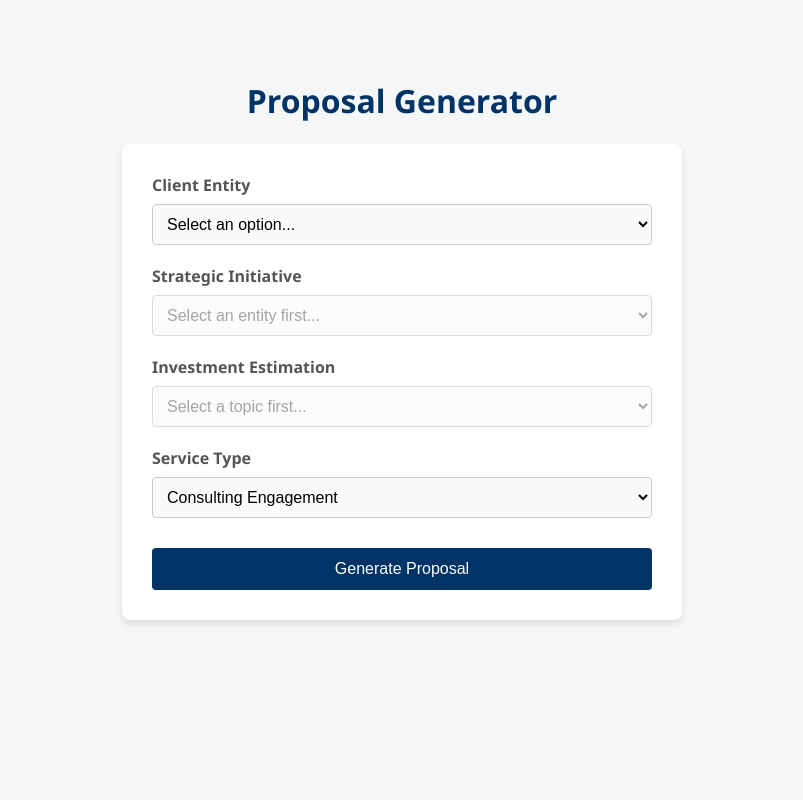
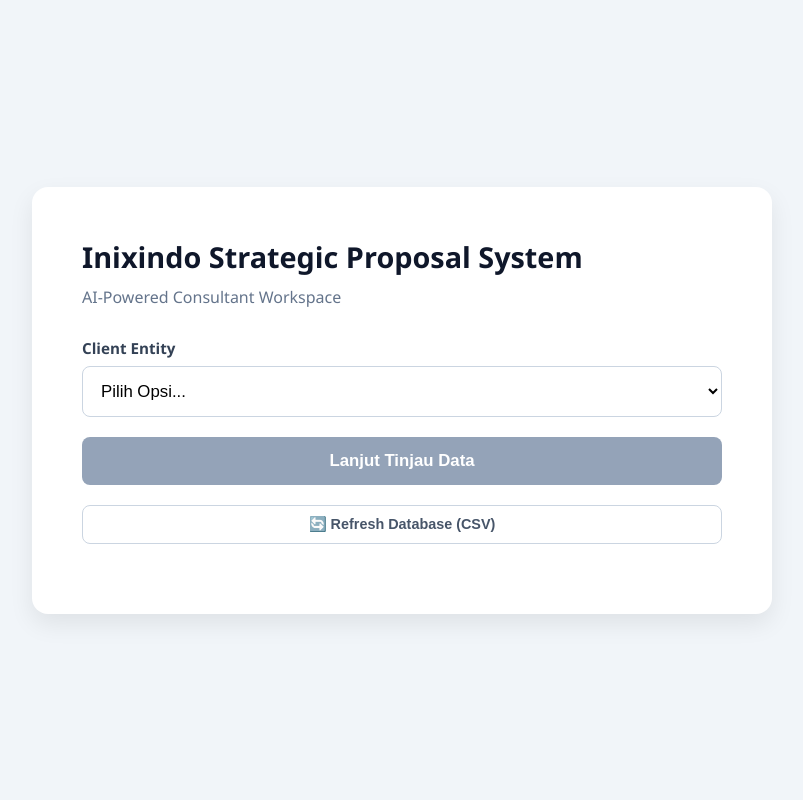
Before and after one commit to avariqfr30/InixindoUC1, a Flask app: page / in a window 1280 px wide. Shown: the whole page, without its empty margins (238-1041 px from the left). Run offline with Flask 3, Linux system fonts and the light colour scheme.

Commit message:
UI change

```diff
--- a/Proposal gen/templates/index.html
+++ b/Proposal gen/templates/index.html
@@ -1,233 +1,301 @@
 <!DOCTYPE html>
-<html lang="en">
+<html lang="id">
 <head>
     <meta charset="UTF-8">
     <meta name="viewport" content="width=device-width, initial-scale=1.0">
-    <title>Proposal Generator</title>
+    <title>Strategic Proposal System</title>
     <style>
-        body {
-            font-family: 'Segoe UI', Tahoma, Geneva, Verdana, sans-serif;
-            background-color: #f4f7f6;
-            color: #333;
-            display: flex;
-            flex-direction: column;
-            align-items: center;
-            padding: 50px;
-        }
-        h1 { color: #003366; }
-        .form-container {
-            background: #fff;
-            padding: 30px;
-            border-radius: 8px;
-            box-shadow: 0 4px 6px rgba(0,0,0,0.1);
-            width: 100%;
-            max-width: 500px;
-        }
-        .form-group { margin-bottom: 20px; }
-        label {
-            display: block;
-            font-weight: bold;
-            margin-bottom: 8px;
-            color: #555;
-        }
-        select {
-            width: 100%;
-            padding: 10px;
-            border: 1px solid #ccc;
-            border-radius: 4px;
-            font-size: 16px;
-            background-color: #fafafa;
-        }
-        button {
-            width: 100%;
-            padding: 12px;
-            background-color: #003366;
-            color: white;
-            border: none;
-            border-radius: 4px;
-            font-size: 16px;
-            cursor: pointer;
-            transition: background 0.3s;
-            margin-top: 10px;
-        }
-        button:hover:not(:disabled) { background-color: #002244; }
-        button:disabled { background-color: #999; cursor: not-allowed; }
+        body { font-family: 'Segoe UI', sans-serif; background: #f1f5f9; display: flex; align-items: center; justify-content: center; height: 100vh; margin: 0; color: #334155; }
+        .card { background: white; padding: 50px; border-radius: 16px; box-shadow: 0 10px 25px rgba(0,0,0,0.08); width: 640px; }
+        .hidden { display: none; }
+        h2 { color: #0f172a; margin: 0 0 10px 0; font-size: 1.8rem; }
+        p.sub { color: #64748b; margin: 0 0 30px 0; font-size: 1rem; }
+        label { display: block; font-weight: 600; margin-bottom: 8px; font-size: 0.95rem; }
+        select, button { width: 100%; padding: 14px; margin-bottom: 20px; border-radius: 8px; border: 1px solid #cbd5e1; font-size: 1.05rem; background: white; }
+        select:focus { border-color: #3b82f6; outline: none; }
+        button { background: #2563eb; color: white; border: none; font-weight: bold; cursor: pointer; transition: 0.2s; }
+        button:hover { background: #1d4ed8; }
+        button:disabled { background: #94a3b8; cursor: not-allowed; }
+        button.secondary { background: white; color: #475569; border: 1px solid #cbd5e1; }
+        button.secondary:hover { background: #f8fafc; }
+        .review-box { background: #f8fafc; padding: 25px; border-radius: 12px; margin-bottom: 25px; border: 1px solid #e2e8f0; }
+        .review-row { display: flex; justify-content: space-between; margin-bottom: 12px; font-size: 1rem; }
+        .review-row span:last-child { font-weight: 600; color: #0f172a; }
+        .spinner { width: 24px; height: 24px; border: 3px solid rgba(255,255,255,0.3); border-top-color: white; border-radius: 50%; animation: spin 1s linear infinite; display: none; vertical-align: middle; margin-left: 10px; }
+        .spinner.active { display: inline-block; }
+        .error-text { color: #ef4444; font-weight: 600; margin-bottom: 15px; }
+        @keyframes spin { from { transform: rotate(0deg); } to { transform: rotate(360deg); } }
     </style>
 </head>
 <body>
-    <h1>Proposal Generator</h1>
-    <div class="form-container">
-        <form onsubmit="generateProposal(event)">
+    <div class="card">
+        <div id="loader" style="text-align:center; padding: 40px;">
+            <div style="border:4px solid #e2e8f0; border-top:4px solid #3b82f6; border-radius:50%; width:40px; height:40px; animation:spin 1s linear infinite; margin:0 auto 20px auto;"></div>
+            <p id="loader-text">Memuat Sistem...</p>
+        </div>
 
-            <div class="form-group">
-                <label id="label-entity" for="entity">Client Entity</label>
-                <select id="entity" onchange="updateTopics()" required>
-                    <option value="" disabled selected>Loading data...</option>
-                </select>
+        <div id="step-config" class="hidden">
+            <h2>Inixindo Strategic Proposal System</h2>
+            <p class="sub">AI-Powered Consultant Workspace</p>
+
+            <label id="label-entity">Klien / Entitas</label>
+            <select id="select-entity"></select>
+
+            <div id="container-topic" class="hidden">
+                <label id="label-topic">Inisiatif Strategis</label>
+                <select id="select-topic"></select>
             </div>
 
-            <div class="form-group">
-                <label id="label-topic" for="topic">Strategic Initiative</label>
-                <select id="topic" onchange="updateBudgets()" disabled required>
-                    <option value="" disabled selected>Select an entity first...</option>
-                </select>
+            <div id="container-budget" class="hidden">
+                <label id="label-budget">Estimasi Investasi</label>
+                <select id="select-budget"></select>
             </div>
 
-            <div class="form-group">
-                <label id="label-budget" for="budget">Investment Estimation</label>
-                <select id="budget" disabled required>
-                    <option value="" disabled selected>Select a topic first...</option>
-                </select>
-            </div>
-
-            <div class="form-group">
-                <label for="service_type">Service Type</label>
-                <select id="service_type" required>
-                    <option value="Consulting" selected>Consulting Engagement</option>
+            <div id="container-service" class="hidden">
+                <label id="label-service">Tipe Layanan</label>
+                <select id="select-service">
+                    <option value="" disabled selected>Pilih Layanan...</option>
+                    <option value="Consulting">Consulting Engagement</option>
                     <option value="Training">Training Program</option>
                 </select>
             </div>
 
-            <button type="submit" id="generate-btn">Generate Proposal</button>
-        </form>
+            <button id="btn-review" disabled>Lanjut Tinjau Data</button>
+            <button id="btn-refresh" class="secondary" style="font-size:0.9rem; padding:10px;">🔄 Refresh Database (CSV)</button>
+        </div>
+
+        <div id="step-review" class="hidden">
+            <h2>Konfirmasi Detail</h2>
+            <p class="sub">Pastikan data berikut sudah benar.</p>
+            <div class="review-box" id="review-text"></div>
+            <div style="display:flex; gap:15px;">
+                <button id="btn-back" class="secondary" style="width:35%">Kembali</button>
+                <button id="btn-generate" style="width:65%">Generate Dokumen <span id="spinner" class="spinner"></span></button>
+            </div>
+        </div>
+
+        <div id="step-success" class="hidden" style="text-align:center; padding: 20px;">
+            <div style="font-size: 60px; margin-bottom: 20px;">✅</div>
+            <h2>Selesai!</h2>
+            <p class="sub">Dokumen telah berhasil disusun dan diunduh.</p>
+            <button onclick="location.reload()" class="secondary">Buat Proposal Baru</button>
+        </div>
     </div>
 
     <script>
-        let dbStructure = {};
+        let databaseStructure = {};
 
-        window.onload = async function() {
-            try {
-                const response = await fetch('/get-config');
-                const data = await response.json();
+        // Map all UI elements
+        const ui = {
+            loader: document.getElementById('loader'),
+            loaderText: document.getElementById('loader-text'),
+            configStep: document.getElementById('step-config'),
+            reviewStep: document.getElementById('step-review'),
+            successStep: document.getElementById('step-success'),
 
-                dbStructure = data.structure;
+            selectEntity: document.getElementById('select-entity'),
+            selectTopic: document.getElementById('select-topic'),
+            selectBudget: document.getElementById('select-budget'),
+            selectService: document.getElementById('select-service'),
 
-                document.getElementById('label-entity').innerText = data.labels[0];
-                document.getElementById('label-topic').innerText = data.labels[1];
-                document.getElementById('label-budget').innerText = data.labels[2];
+            containerTopic: document.getElementById('container-topic'),
+            containerBudget: document.getElementById('container-budget'),
+            containerService: document.getElementById('container-service'),
 
-                const entitySelect = document.getElementById('entity');
-                entitySelect.innerHTML = '<option value="" disabled selected>Select an option...</option>';
+            labelEntity: document.getElementById('label-entity'),
+            labelTopic: document.getElementById('label-topic'),
+            labelBudget: document.getElementById('label-budget'),
+            reviewText: document.getElementById('review-text'),
 
-                for (const entityName in dbStructure) {
-                    let opt = document.createElement('option');
-                    opt.value = entityName;
-                    opt.innerHTML = entityName;
-                    entitySelect.appendChild(opt);
-                }
-            } catch (error) {
-                console.error("Error loading config:", error);
-                document.getElementById('entity').innerHTML = '<option value="" disabled>Error loading data</option>';
+            btnReview: document.getElementById('btn-review'),
+            btnGenerate: document.getElementById('btn-generate'),
+            btnRefresh: document.getElementById('btn-refresh'),
+            btnBack: document.getElementById('btn-back'),
+            spinner: document.getElementById('spinner')
+        };
+
+        // Load configurations from backend
+        function loadConfig() {
+            fetch('/get-config')
+                .then(response => {
+                    if (!response.ok) throw new Error("Database Load Failed. Is db.csv missing?");
+                    return response.json();
+                })
+                .then(data => {
+                    if (data.error) throw new Error(data.error);
+
+                    databaseStructure = data.structure;
+
+                    // Assign dynamic labels based on python mappings
+                    ui.labelEntity.innerText = data.labels[0] || "Client Entity";
+                    ui.labelTopic.innerText = data.labels[1] || "Strategic Initiative";
+                    ui.labelBudget.innerText = data.labels[2] || "Investment Estimation";
+
+                    // Populate first level (Entity)
+                    ui.selectEntity.innerHTML = '<option value="" disabled selected>Pilih Opsi...</option>';
+                    Object.keys(databaseStructure).forEach(key => {
+                        let option = document.createElement('option');
+                        option.value = key;
+                        option.text = key;
+                        ui.selectEntity.add(option);
+                    });
+
+                    ui.loader.classList.add('hidden');
+                    ui.configStep.classList.remove('hidden');
+                })
+                .catch(err => {
+                    console.error("Initialization error:", err);
+                    ui.loaderText.innerHTML = `<span class="error-text">${err.message}</span>`;
+                });
+        }
+
+        loadConfig();
+
+        // Database Refresh
+        ui.btnRefresh.onclick = () => {
+            ui.btnRefresh.innerText = "Refreshing...";
+            ui.btnRefresh.disabled = true;
+            fetch('/refresh-knowledge', {method: 'POST'})
+                .then(response => response.json())
+                .then(res => {
+                    alert("Database Refreshed");
+                    location.reload();
+                })
+                .catch(err => {
+                    console.error("Failed to refresh:", err);
+                    ui.btnRefresh.innerText = "🔄 Refresh Database (CSV)";
+                    ui.btnRefresh.disabled = false;
+                });
+        };
+
+        // CASCADE 1: Entity changes -> Load Topics
+        ui.selectEntity.onchange = () => {
+            ui.selectTopic.innerHTML = '<option value="" disabled selected>Pilih Opsi...</option>';
+            ui.selectBudget.innerHTML = '';
+            ui.selectService.value = ""; // Reset service
+
+            const selectedEntity = ui.selectEntity.value;
+
+            if (selectedEntity && databaseStructure[selectedEntity]) {
+                const topics = databaseStructure[selectedEntity].topics;
+                Object.keys(topics).forEach(topic => {
+                    let option = document.createElement('option');
+                    option.value = topic;
+                    option.text = topic;
+                    ui.selectTopic.add(option);
+                });
+
+                ui.containerTopic.classList.remove('hidden');
+                ui.containerBudget.classList.add('hidden');
+                ui.containerService.classList.add('hidden');
+                ui.btnReview.disabled = true;
             }
         };
 
-        function updateTopics() {
-            const entitySelect = document.getElementById('entity');
-            const topicSelect = document.getElementById('topic');
-            const budgetSelect = document.getElementById('budget');
+        // CASCADE 2: Topic changes -> Load Budgets
+        ui.selectTopic.onchange = () => {
+            ui.selectBudget.innerHTML = '<option value="" disabled selected>Pilih Opsi...</option>';
+            ui.selectService.value = ""; // Reset service
 
-            topicSelect.innerHTML = '<option value="" disabled selected>Select an option...</option>';
-            budgetSelect.innerHTML = '<option value="" disabled selected>Select a topic first...</option>';
-            budgetSelect.disabled = true;
+            const selectedEntity = ui.selectEntity.value;
+            const selectedTopic = ui.selectTopic.value;
 
-            const selectedEntity = entitySelect.value;
+            if (selectedEntity && selectedTopic && databaseStructure[selectedEntity].topics[selectedTopic]) {
+                const budgets = databaseStructure[selectedEntity].topics[selectedTopic].budgets;
+                budgets.forEach(budget => {
+                    let option = document.createElement('option');
+                    option.value = budget;
+                    option.text = budget;
+                    ui.selectBudget.add(option);
+                });
 
-            if (selectedEntity && dbStructure[selectedEntity]) {
-                topicSelect.disabled = false;
-                const topics = dbStructure[selectedEntity].topics;
+                ui.containerBudget.classList.remove('hidden');
+                ui.containerService.classList.add('hidden');
+                ui.btnReview.disabled = true;
+            }
+        };
 
-                for (const topicName in topics) {
-                    let opt = document.createElement('option');
-                    opt.value = topicName;
-                    opt.innerHTML = topicName;
-                    topicSelect.appendChild(opt);
-                }
+        // CASCADE 3: Budget selected -> Show Service options
+        ui.selectBudget.onchange = () => {
+            ui.containerService.classList.remove('hidden');
+            checkReviewReady();
+        };
+
+        // Final check: Enable button when everything is selected
+        ui.selectService.onchange = () => {
+            checkReviewReady();
+        };
+
+        function checkReviewReady() {
+            if (ui.selectEntity.value && ui.selectTopic.value && ui.selectBudget.value && ui.selectService.value) {
+                ui.btnReview.disabled = false;
             } else {
-                topicSelect.disabled = true;
+                ui.btnReview.disabled = true;
             }
         }
 
-        function updateBudgets() {
-            const entitySelect = document.getElementById('entity');
-            const topicSelect = document.getElementById('topic');
-            const budgetSelect = document.getElementById('budget');
+        // Review Screen Data Transfer
+        ui.btnReview.onclick = () => {
+            const html = `
+                <div class="review-row"><span>Klien</span><span>${ui.selectEntity.value}</span></div>
+                <div class="review-row"><span>Inisiatif</span><span>${ui.selectTopic.value}</span></div>
+                <div class="review-row"><span>Anggaran</span><span>${ui.selectBudget.value}</span></div>
+                <div class="review-row"><span>Tipe Layanan</span><span>${ui.selectService.options[ui.selectService.selectedIndex].text}</span></div>
+                <div class="review-row"><span>Konsultan</span><span style="color:#2563eb">Inixindo Jogja</span></div>
+            `;
+            ui.reviewText.innerHTML = html;
+            ui.configStep.classList.add('hidden');
+            ui.reviewStep.classList.remove('hidden');
+        };
 
-            budgetSelect.innerHTML = '<option value="" disabled selected>Select an option...</option>';
+        ui.btnBack.onclick = () => {
+            ui.reviewStep.classList.add('hidden');
+            ui.configStep.classList.remove('hidden');
+        };
 
-            const selectedEntity = entitySelect.value;
-            const selectedTopic = topicSelect.value;
+        // Generate Call with new payload
+        ui.btnGenerate.onclick = () => {
+            ui.btnGenerate.disabled = true;
+            ui.spinner.classList.add('active');
 
-            if (selectedEntity && selectedTopic && dbStructure[selectedEntity].topics[selectedTopic]) {
-                budgetSelect.disabled = false;
-                const budgets = dbStructure[selectedEntity].topics[selectedTopic].budgets;
+            const payload = {
+                entity: ui.selectEntity.value,
+                topic: ui.selectTopic.value,
+                budget: ui.selectBudget.value,
+                service_type: ui.selectService.value
+            };
 
-                budgets.forEach(budgetVal => {
-                    let opt = document.createElement('option');
-                    opt.value = budgetVal;
-                    opt.innerHTML = budgetVal;
-                    budgetSelect.appendChild(opt);
-                });
-            } else {
-                budgetSelect.disabled = true;
-            }
-        }
+            fetch('/generate', {
+                method: 'POST',
+                headers: {'Content-Type': 'application/json'},
+                body: JSON.stringify(payload)
+            })
+            .then(response => {
+                if (!response.ok) throw new Error("Document generation failed on server.");
+                return response.blob();
+            })
+            .then(blob => {
+                let url = window.URL.createObjectURL(blob);
+                let a = document.createElement('a');
+                a.href = url;
+                // Format file name safely
+                const safeEntity = ui.selectEntity.value.replace(/\s+/g, '_');
+                const safeTopic = ui.selectTopic.value.replace(/\s+/g, '_');
+                a.download = `Proposal_${safeEntity}_${safeTopic}.docx`;
+                a.click();
 
-        async function generateProposal(event) {
-            event.preventDefault();
-            const btn = document.getElementById('generate-btn');
-            const originalText = btn.innerText;
+                window.URL.revokeObjectURL(url);
 
-            const entity = document.getElementById('entity').value;
-            const topic = document.getElementById('topic').value;
-            const budget = document.getElementById('budget').value;
-            const service_type = document.getElementById('service_type').value;
-
-            if (!entity || !topic || !budget || !service_type) {
-                alert("Please select all options before generating.");
-                return;
-            }
-
-            // PAYLOAD UPDATED WITH SERVICE TYPE
-            const payload = { entity, topic, budget, service_type };
-
-            try {
-                btn.innerText = "Generating... (This may take a minute)";
-                btn.disabled = true;
-
-                const response = await fetch('/generate', {
-                    method: 'POST',
-                    headers: { 'Content-Type': 'application/json' },
-                    body: JSON.stringify(payload)
-                });
-
-                if (!response.ok) throw new Error("Generation failed");
-
-                const blob = await response.blob();
-                const url = window.URL.createObjectURL(blob);
-                const a = document.createElement('a');
-
-                const disposition = response.headers.get('Content-Disposition');
-                let filename = "Proposal.docx";
-                if (disposition && disposition.indexOf('attachment') !== -1) {
-                    const matches = /filename[^;=\n]*=((['"]).*?\2|[^;\n]*)/.exec(disposition);
-                    if (matches != null && matches[1]) filename = matches[1].replace(/['"]/g, '');
-                }
-
-                a.href = url;
-                a.download = filename;
-                document.body.appendChild(a);
-                a.click();
-                window.URL.revokeObjectURL(url);
-                a.remove();
-
-            } catch (error) {
-                console.error("Error generating document:", error);
-                alert("An error occurred while generating the proposal.");
-            } finally {
-                btn.innerText = originalText;
-                btn.disabled = false;
-            }
-        }
+                ui.reviewStep.classList.add('hidden');
+                ui.successStep.classList.remove('hidden');
+            })
+            .catch(err => {
+                console.error("Document generation failed:", err);
+                alert("Failed to generate document. Check server logs.");
+                ui.btnGenerate.disabled = false;
+                ui.spinner.classList.remove('active');
+            });
+        };
     </script>
 </body>
 </html>
```
